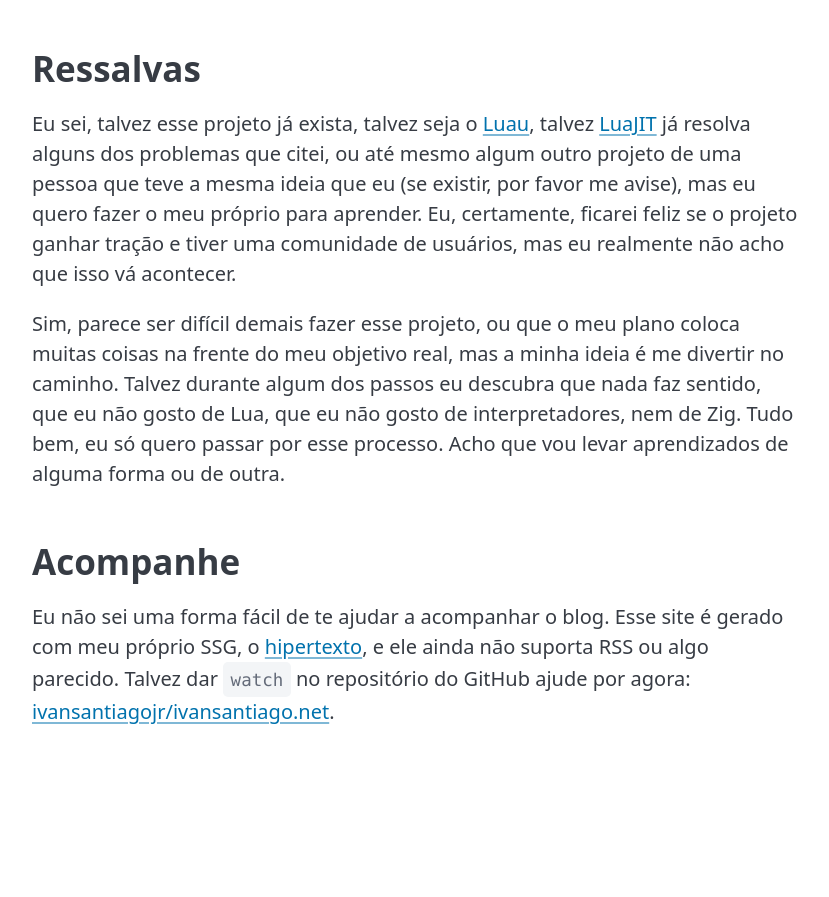
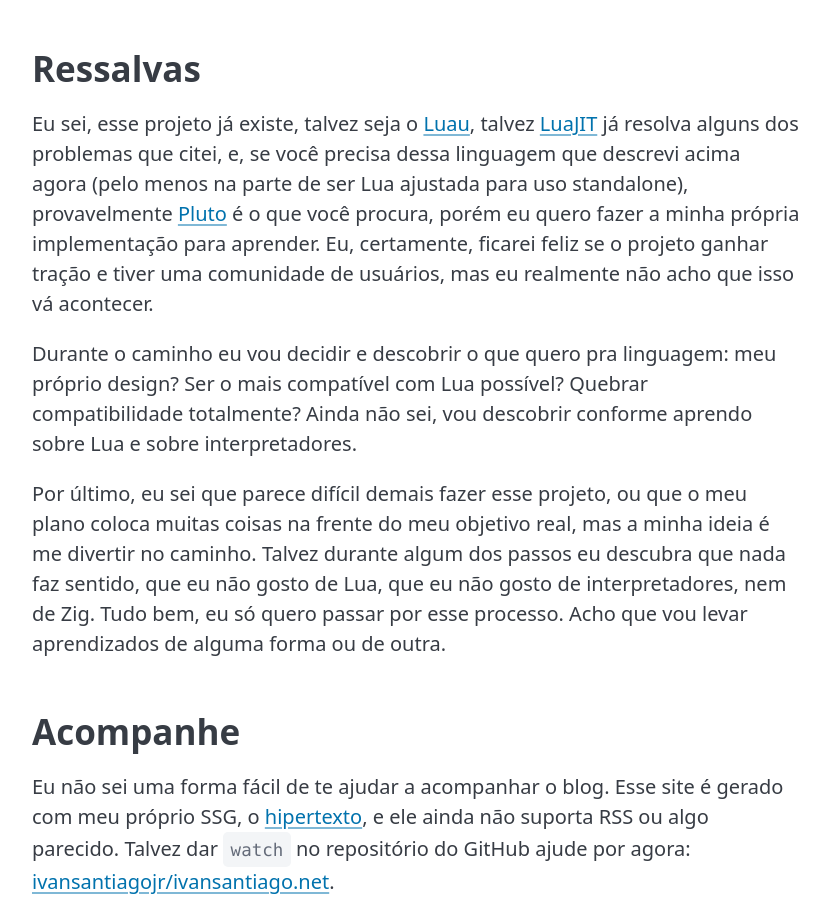
Before and after one commit to ivansantiagojr/ivansantiago.net, a plain HTML site: page public/blog/jaci-01.html in a window 1280 px wide. Shown: the part 5448-6345 px from the top of the page, without its empty margins (224-1053 px from the left). Before the commit the page ends 6175 px from the top, so only its background shows below. Drawn offline with nearby package versions, Linux system fonts and the light colour scheme.

Commit message:
Acknowldge Pluto exists and might be what users want

```diff
--- a/public/blog/jaci-01.html
+++ b/public/blog/jaci-01.html
@@ -79,8 +79,9 @@
 <p>O principal motivo de eu ter escolhido fazer um <em>fork</em> de Lua é para me manter motivado.</p>
 <p>Como pode ver, eu tracei um longo caminho até chegar à construção de Jaci de fato. Fazendo o fork, eu consigo trabalhar em paralelo e me manter motivado. Eu já consigo alterar algumas coisas e ter um executável <code>jaci</code> em uma semana, mesmo que ainda seja exatamente igual à Lua. Em mais uma semana ou duas, eu espero conseguir mudar algum outro componente pequeno que leve o projeto em direção à Jaci. Além disso, eu vou poder fazer alterações pequenas, reescrever partes em Zig, etc., conforme avanço nos meus projetos em Lua e estudos de interpretadores. Com o fork, eu vejo resultados desde o dia 1 e não desisto no meio (espero).</p>
 <h2>Ressalvas</h2>
-<p>Eu sei, talvez esse projeto já exista, talvez seja o <a href="https://luau.org/">Luau</a>, talvez <a href="https://luajit.org/">LuaJIT</a> já resolva alguns dos problemas que citei, ou até mesmo algum outro projeto de uma pessoa que teve a mesma ideia que eu (se existir, por favor me avise), mas eu quero fazer o meu próprio para aprender. Eu, certamente, ficarei feliz se o projeto ganhar tração e tiver uma comunidade de usuários, mas eu realmente não acho que isso vá acontecer.</p>
-<p>Sim, parece ser difícil demais fazer esse projeto, ou que o meu plano coloca muitas coisas na frente do meu objetivo real, mas a minha ideia é me divertir no caminho. Talvez durante algum dos passos eu descubra que nada faz sentido, que eu não gosto de Lua, que eu não gosto de interpretadores, nem de Zig. Tudo bem, eu só quero passar por esse processo. Acho que vou levar aprendizados de alguma forma ou de outra.</p>
+<p>Eu sei, esse projeto já existe, talvez seja o <a href="https://luau.org/">Luau</a>, talvez <a href="https://luajit.org/">LuaJIT</a> já resolva alguns dos problemas que citei, e, se você precisa dessa linguagem que descrevi acima agora (pelo menos na parte de ser Lua ajustada para uso standalone), provavelmente <a href="https://pluto-lang.org">Pluto</a> é o que você procura, porém eu quero fazer a minha própria implementação para aprender. Eu, certamente, ficarei feliz se o projeto ganhar tração e tiver uma comunidade de usuários, mas eu realmente não acho que isso vá acontecer.</p>
+<p>Durante o caminho eu vou decidir e descobrir o que quero pra linguagem: meu próprio design? Ser o mais compatível com Lua possível? Quebrar compatibilidade totalmente? Ainda não sei, vou descobrir conforme aprendo sobre Lua e sobre interpretadores.</p>
+<p>Por último, eu sei que parece difícil demais fazer esse projeto, ou que o meu plano coloca muitas coisas na frente do meu objetivo real, mas a minha ideia é me divertir no caminho. Talvez durante algum dos passos eu descubra que nada faz sentido, que eu não gosto de Lua, que eu não gosto de interpretadores, nem de Zig. Tudo bem, eu só quero passar por esse processo. Acho que vou levar aprendizados de alguma forma ou de outra.</p>
 <h2>Acompanhe</h2>
 <p>Eu não sei uma forma fácil de te ajudar a acompanhar o blog. Esse site é gerado com meu próprio SSG, o <a href="https://github.com/artefatto/hipertexto">hipertexto</a>, e ele ainda não suporta RSS ou algo parecido. Talvez dar <code>watch</code> no repositório do GitHub ajude por agora: <a href="https://github.com/ivansantiagojr/ivansantiago.net">ivansantiagojr/ivansantiago.net</a>.</p>
         </div>
```
Also changed, not shown: 1 other file.
